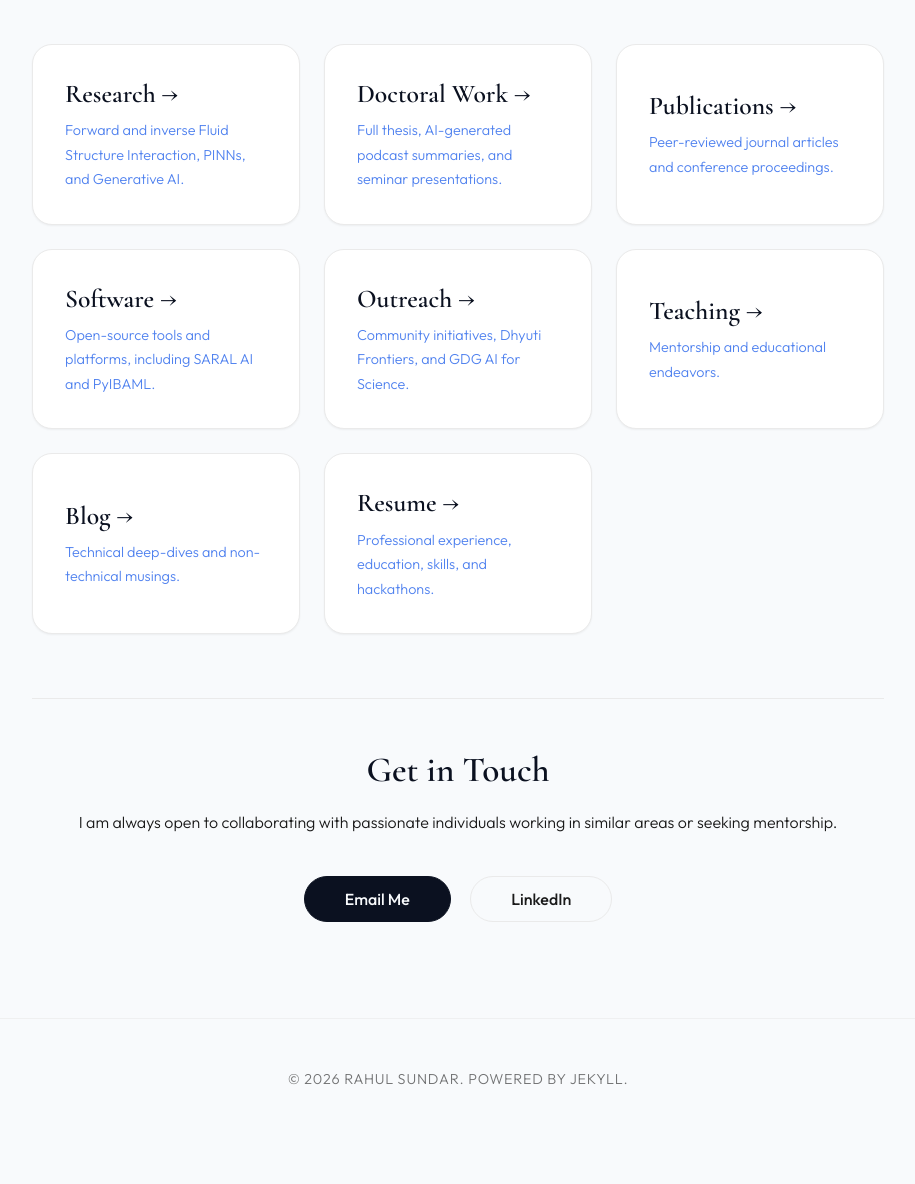
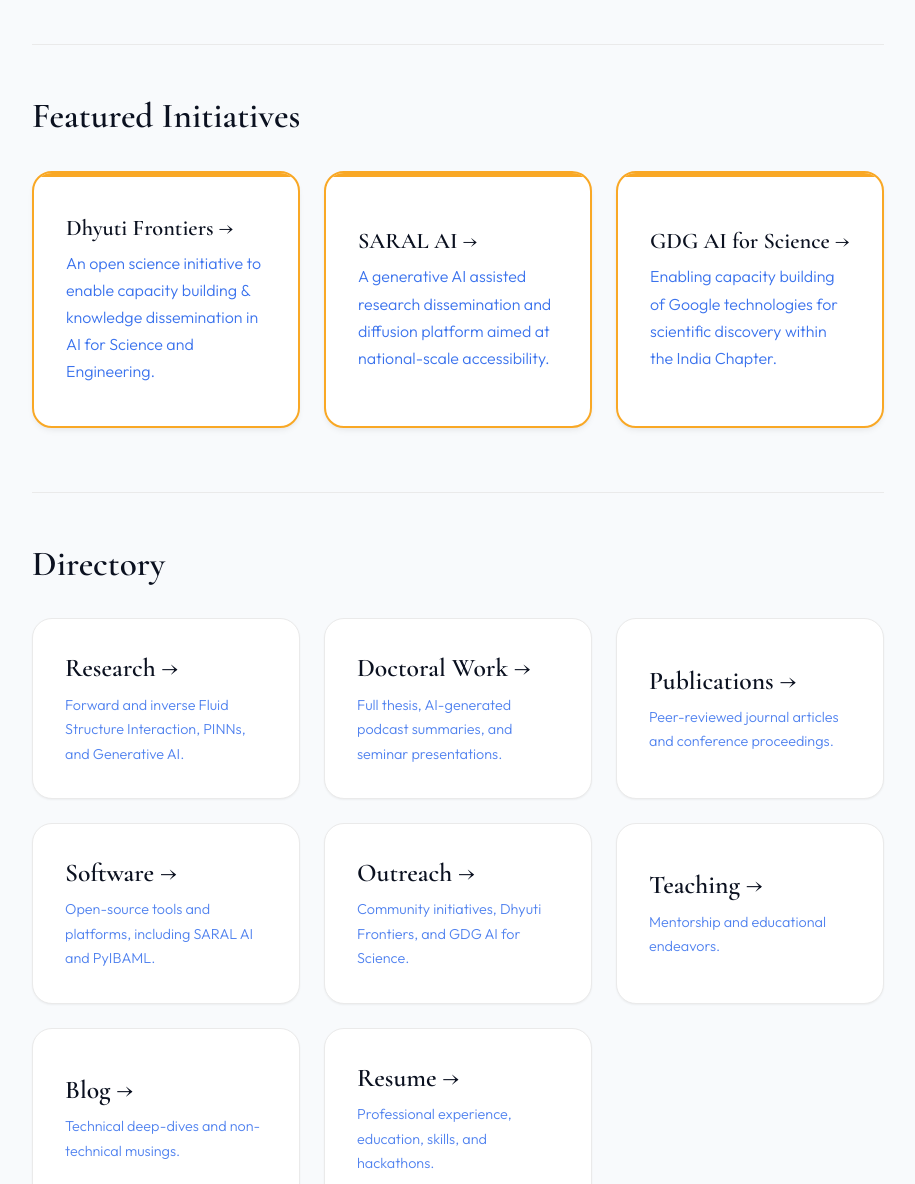
Before and after one commit to RahulSundar/rahulsundar.github.io, a Jekyll site: the page built from index.md, in a window 1280 px wide and 1400 px high, scrolled down 421 px. Shown: the part 216-1400 px from the top of the window, without its empty margins (182-1097 px from the left). Built offline with Jekyll 4.4.1, drawn with Linux system fonts in a browser that asks for light colours; before the commit the page ends 1800 px from its top, so only the background shows below that.

Commit message:
Add Featured Initiatives to homepage

```diff
--- a/assets/css/style.css
+++ b/assets/css/style.css
@@ -221,6 +221,53 @@
 .page-content {
     padding: 4rem 0;
     min-height: calc(100vh - 180px);
+}
+
+/* Featured Cards */
+.featured-card {
+    background: var(--card-bg);
+    border: 2px solid var(--accent-color);
+    border-radius: 1.25rem;
+    padding: 2.5rem 2rem;
+    margin-bottom: 0;
+    box-shadow: var(--shadow-md);
+    transition: var(--transition);
+    height: 100%;
+    display: flex;
+    flex-direction: column;
+    justify-content: center;
+    position: relative;
+    overflow: hidden;
+}
+
+.featured-card::before {
+    content: '';
+    position: absolute;
+    top: 0; left: 0; right: 0;
+    height: 4px;
+    background: var(--accent-color);
+}
+
+.featured-card:hover {
+    box-shadow: 0 10px 25px -5px rgba(0,0,0,0.1), 0 0 20px rgba(249, 168, 37, 0.2);
+    transform: translateY(-5px);
+    border-color: var(--heading-color);
+}
+
+.featured-card h3 {
+    margin-top: 0;
+    margin-bottom: 0.5rem;
+    font-size: 1.4rem;
+    color: var(--heading-color);
+    display: flex;
+    align-items: center;
+    justify-content: space-between;
+}
+
+.featured-card p {
+    font-size: 1rem;
+    opacity: 0.9;
+    margin-bottom: 0;
 }
 
 /* Suave Cards */
--- a/index.md
+++ b/index.md
@@ -18,8 +18,38 @@
     </div>
 </div>
 
-<div class="nav-grid">
-    <a href="{{ '/research/' | relative_url }}" class="nav-grid-link">
+<hr>
+
+<div class="fade-in mb-8 mt-8">
+    <h2>Featured Initiatives</h2>
+    <div class="nav-grid" style="margin-top: 2rem;">
+        <a href="{{ '/outreach/dhyuti/' | relative_url }}" class="nav-grid-link">
+            <div class="featured-card fade-in">
+                <h3>Dhyuti Frontiers &rarr;</h3>
+                <p>An open science initiative to enable capacity building & knowledge dissemination in AI for Science and Engineering.</p>
+            </div>
+        </a>
+        <a href="{{ '/outreach/saralai/' | relative_url }}" class="nav-grid-link">
+            <div class="featured-card fade-in">
+                <h3>SARAL AI &rarr;</h3>
+                <p>A generative AI assisted research dissemination and diffusion platform aimed at national-scale accessibility.</p>
+            </div>
+        </a>
+        <a href="{{ '/outreach/gdg/' | relative_url }}" class="nav-grid-link">
+            <div class="featured-card fade-in">
+                <h3>GDG AI for Science &rarr;</h3>
+                <p>Enabling capacity building of Google technologies for scientific discovery within the India Chapter.</p>
+            </div>
+        </a>
+    </div>
+</div>
+
+<hr>
+
+<div class="fade-in mt-8">
+    <h2>Directory</h2>
+    <div class="nav-grid" style="margin-top: 2rem;">
+        <a href="{{ '/research/' | relative_url }}" class="nav-grid-link">
         <div class="suave-card fade-in">
             <h3>Research &rarr;</h3>
             <p>Forward and inverse Fluid Structure Interaction, PINNs, and Generative AI.</p>
```
